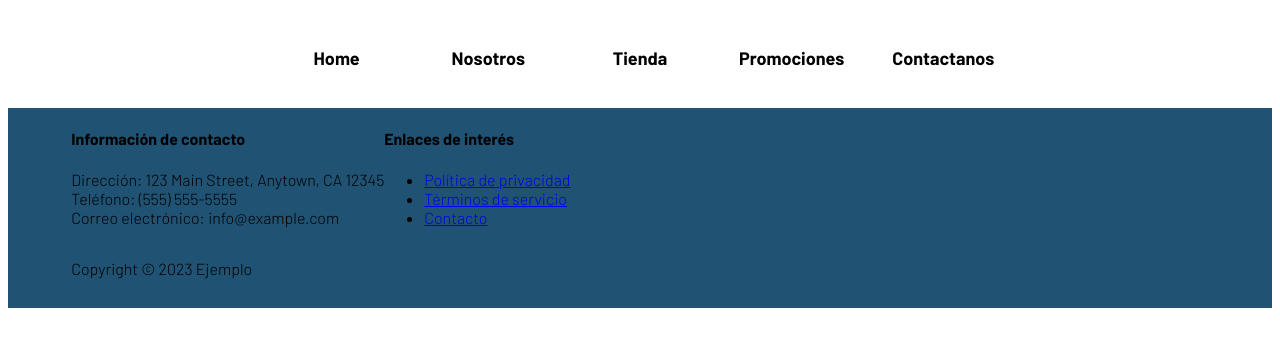
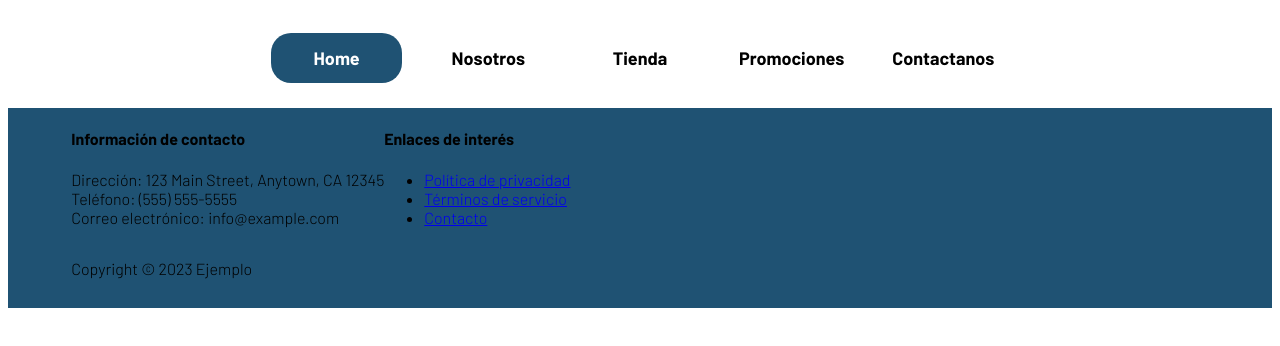
Before and after one commit to JackelineGS/Store-Project, a website with bundled scripts: page src/index.html in a window 1280 px wide. In both pictures the pointer is over the button "Home". Built offline with nearby package versions, Linux system fonts and the light colour scheme; no server answers; a web font is replaced by a local one.

Commit message:
Agregamos el hover

```diff
--- a/src/styles/home.css
+++ b/src/styles/home.css
@@ -41,7 +41,10 @@
     border: none;
   }
 
-
+  .bHome:hover, .bNosotros:hover, .bTienda:hover, .bPromociones:hover, .bContacto:hover {
+    background-color: #1F5273;
+    color: #fff;
+  }
 
   footer {
     display: flex;
@@ -67,6 +70,8 @@
     width: 60%;
     align-items: center;
     align-content: center;
+    pointer-events: all;
+    cursor: pointer;
   }
 
   .content {
```
